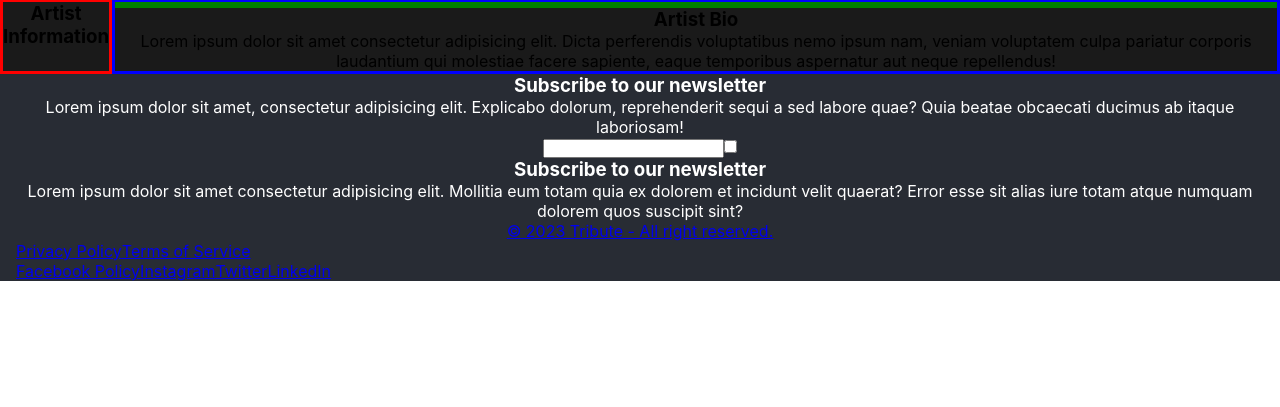
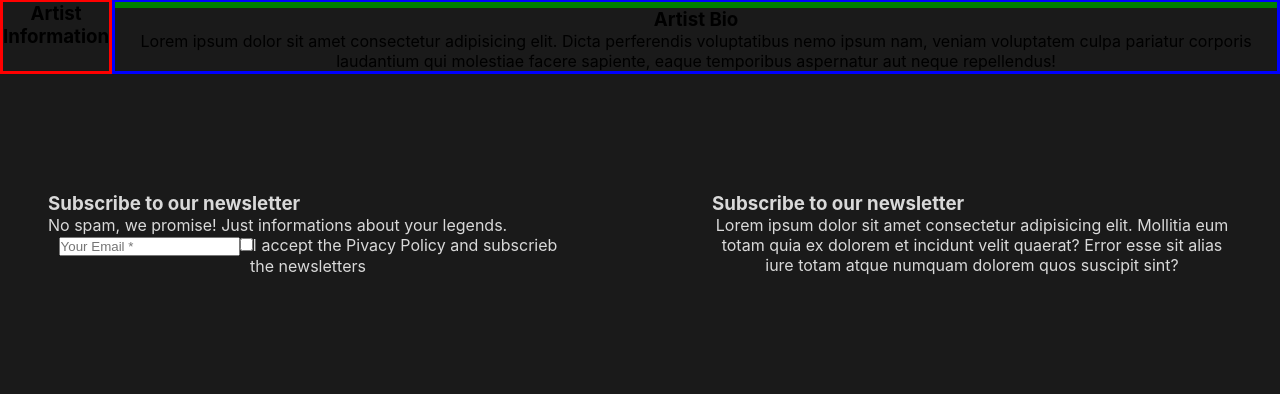
Before and after one commit to salvo081/tribute-frontend, a React (Create React App) app: page /articles/1 in a window 1280 px wide. Shown: the part 390-797 px from the top of the page. Built offline with nearby package versions, Linux system fonts and the light colour scheme; no server answers.

Commit message:
footer changes

```diff
--- a/src/components/Footer.css
+++ b/src/components/Footer.css
@@ -1,4 +1,27 @@
 .Footer-main {
-  background-color: #282c34;
-  color: white;
+  display: flex;
+  justify-content: center;
+  align-items: center;
+  background-color: #1a1a1a;
+  color: #d9d9d9;
+  height: 20rem;
 }
+.footer-container {
+  display: grid;
+  grid-template-columns: repeat(2, 1fr);
+  grid-template-rows: 1fr;
+  grid-column-gap: 3rem;
+  grid-row-gap: 0px;
+}
+.newsletter-wrapper {
+  display: flex;
+  flex-direction: column;
+  align-items: flex-start;
+  margin: 3rem;
+}
+.newsletter-info-wrapper {
+  display: flex;
+  flex-direction: column;
+  align-items: flex-start;
+  margin: 3rem;
+}
--- a/src/components/Footer.js
+++ b/src/components/Footer.js
@@ -7,60 +7,24 @@ export default function Footer() {
       <div className="footer-container">
         <div className="newsletter-wrapper">
           <h3>Subscribe to our newsletter</h3>
-          <p>
-            Lorem ipsum dolor sit amet, consectetur adipisicing elit. Explicabo
-            dolorum, reprehenderit sequi a sed labore quae? Quia beatae
-            obcaecati ducimus ab itaque laboriosam!{' '}
-          </p>
+          <p>No spam, we promise! Just informations about your legends. </p>
           <form action="">
-            <input type="email" />
+            <input type="email" placeholder="Your Email *" />
             <input type="checkbox" name="" id="" />
+            <label for="newsletter">
+              I accept the Pivacy Policy and subscrieb the newsletters
+            </label>
           </form>
         </div>
-        <div className="newsletter-info">
+        <div className="newsletter-info-wrapper">
           <h3>Subscribe to our newsletter</h3>
-          <p>
+          <p className="newletter-info-text">
             Lorem ipsum dolor sit amet consectetur adipisicing elit. Mollitia
             eum totam quia ex dolorem et incidunt velit quaerat? Error esse sit
             alias iure totam atque numquam dolorem quos suscipit sint?
           </p>
         </div>
       </div>
-      <div className="social-footer">
-        <div className="nav-company">
-          <NavLink to="/">
-            <p>&copy; 2023 Tribute - All right reserved. </p>
-          </NavLink>
-        </div>
-        <nav className="social-footer-container">
-          <ul className="nav-links">
-            <li>
-              <NavLink to="/privacy">Privacy Policy</NavLink>
-            </li>
-            <li>
-              <NavLink to="/service">Terms of Service</NavLink>
-            </li>
-          </ul>
-        </nav>
-        <div className="social-icon wrapper">
-          <nav className="social-footer-container">
-            <ul className="nav-links">
-              <li>
-                <NavLink to="/privacy">Facebook Policy</NavLink>
-              </li>
-              <li>
-                <NavLink to="/service">Instagram</NavLink>
-              </li>
-              <li>
-                <NavLink to="/service">Twitter</NavLink>
-              </li>
-              <li>
-                <NavLink to="/service">LinkedIn</NavLink>
-              </li>
-            </ul>
-          </nav>
-        </div>
-      </div>
     </footer>
   );
 }
```
